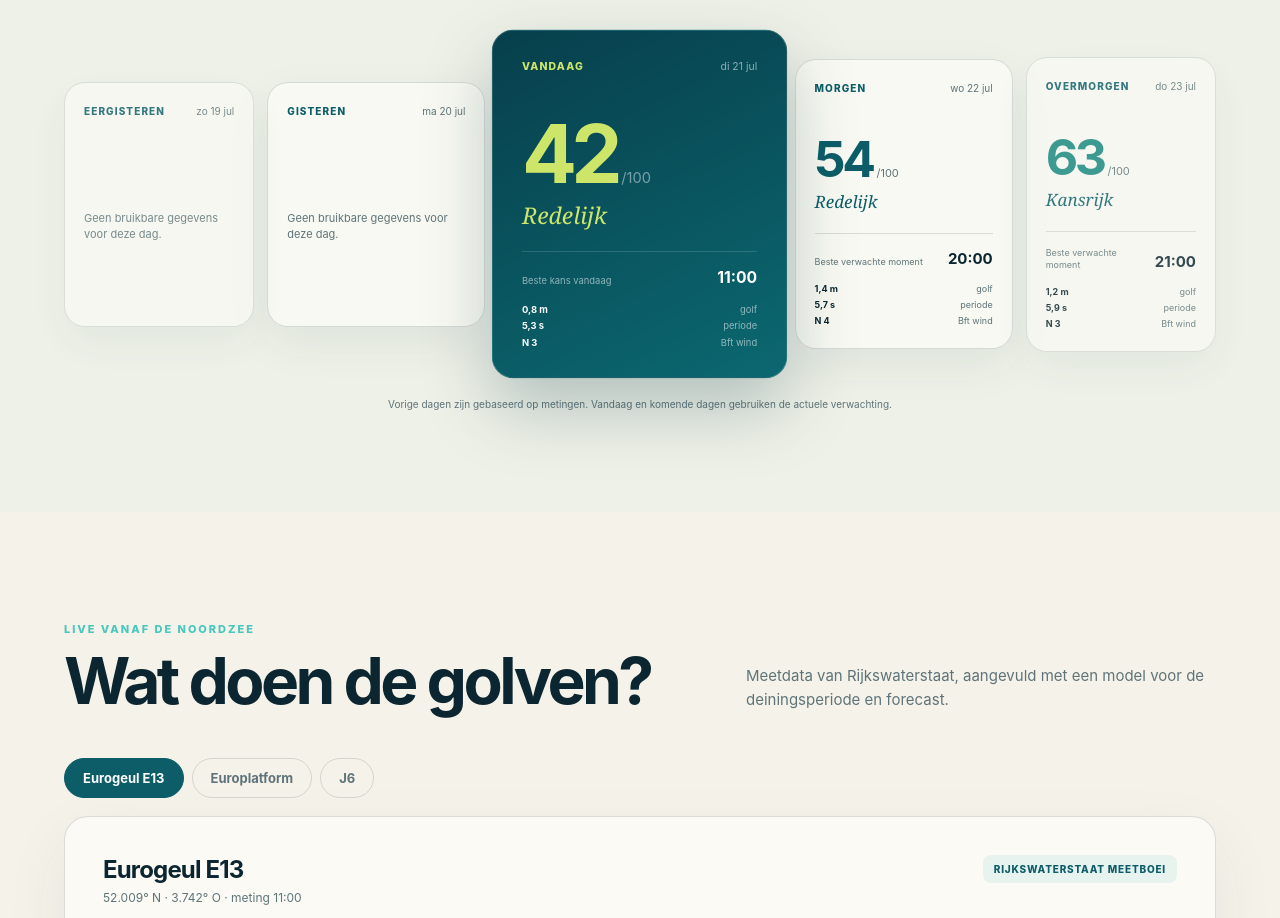
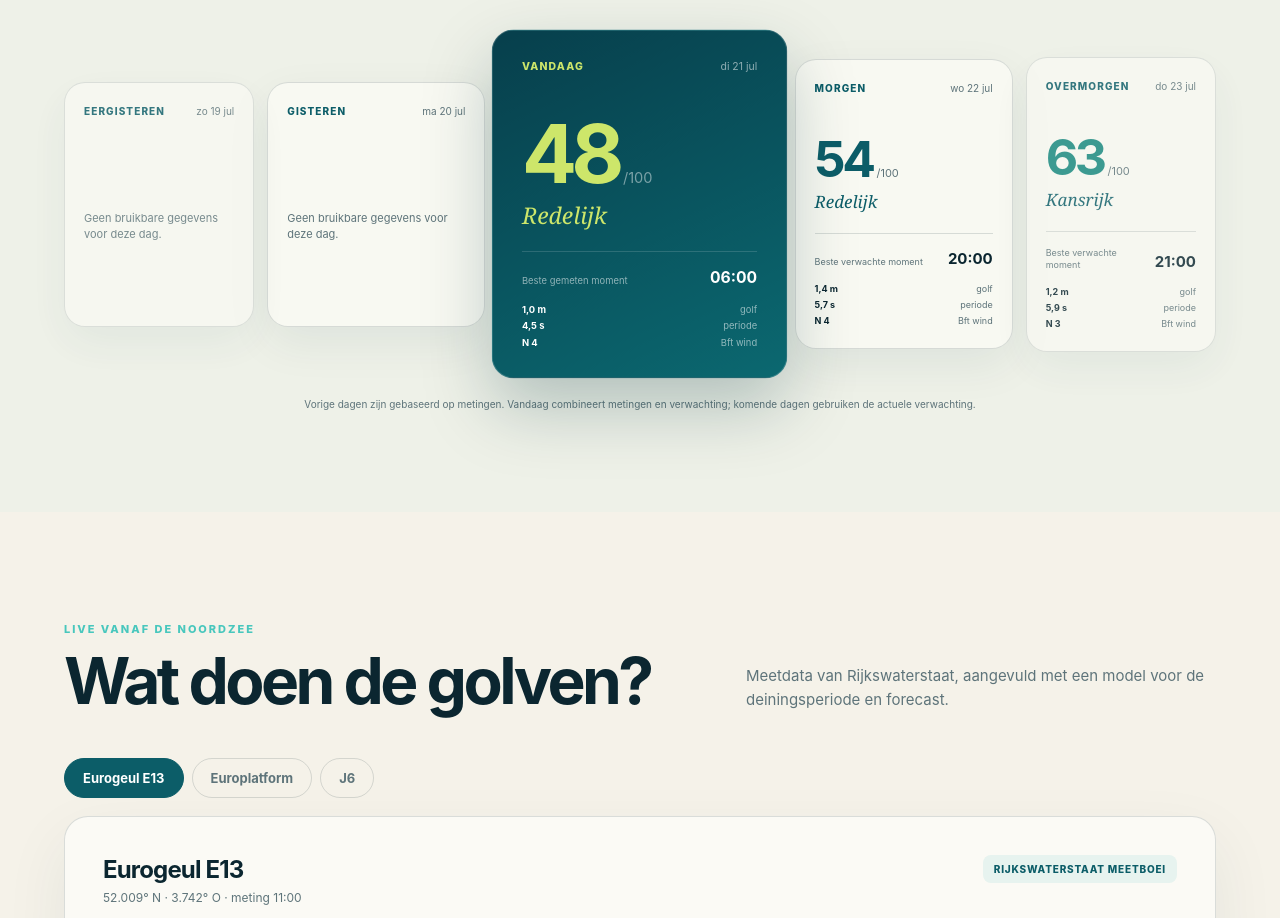
Before and after one commit to Ruben-J/SurfsUp, a website: page index.html in a window 1280 px wide. Shown: the part 981-1899 px from the top of the page. Drawn offline with Linux system fonts and the light colour scheme.

Commit message:
Use today's measurements after sunset

```diff
--- a/app.js
+++ b/app.js
@@ -151,7 +151,7 @@ function buildFiveDayOutlook() {
   return [-2, -1, 0, 1, 2].map((offset) => {
     const date = dayAtOffset(reference, offset);
     const key = localDayKey(date);
-    const pool = offset < 0 ? measured : forecast;
+    const pool = offset < 0 ? measured : offset > 0 ? forecast : [...measured, ...forecast];
     const candidates = pool
       .filter((point) => dayKeyForTime(point.time) === key)
       .filter((point) => isDuringDaylight(point.time, state.data.maasvlakte.daylight))
@@ -172,7 +172,9 @@ function dayCardMarkup(day) {
     </article>`;
   }
   const [label, tone] = scoreLabel(day.best.score);
-  const momentLabel = day.offset < 0 ? "Beste gemeten moment" : day.offset === 0 ? "Beste kans vandaag" : "Beste verwachte moment";
+  const momentLabel = day.best.source === "measured"
+    ? "Beste gemeten moment"
+    : day.offset === 0 ? "Beste kans vandaag" : "Beste verwachte moment";
   return `<article class="surf-day ${className}" ${day.offset === 0 ? 'aria-current="date"' : ""}>
     <div class="surf-day-head"><span>${relativeLabel}</span><time datetime="${day.key}">${fmt.day.format(day.date)}</time></div>
     <div class="day-score ${tone}"><strong>${day.best.score}</strong><span>/100</span></div>
--- a/index.html
+++ b/index.html
@@ -71,7 +71,7 @@
           <p>Het beste surfmoment, berekend met golfhoogte, periode, richting en wind.</p>
         </div>
         <div class="five-day-outlook loading-card" id="five-day-outlook" aria-live="polite" aria-busy="true"></div>
-        <p class="surf-days-note">Vorige dagen zijn gebaseerd op metingen. Vandaag en komende dagen gebruiken de actuele verwachting.</p>
+        <p class="surf-days-note">Vorige dagen zijn gebaseerd op metingen. Vandaag combineert metingen en verwachting; komende dagen gebruiken de actuele verwachting.</p>
       </section>
 
       <section class="section buoy-section" id="boeien">
```
Also changed, not shown: AGENTS.md (+3 -2 lines).
